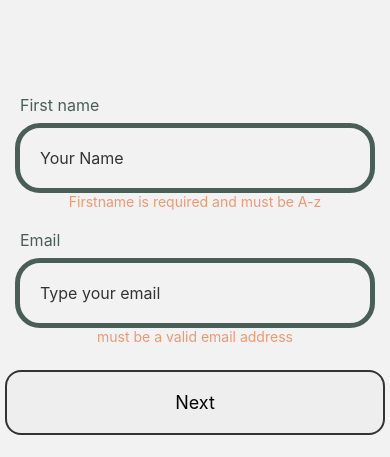
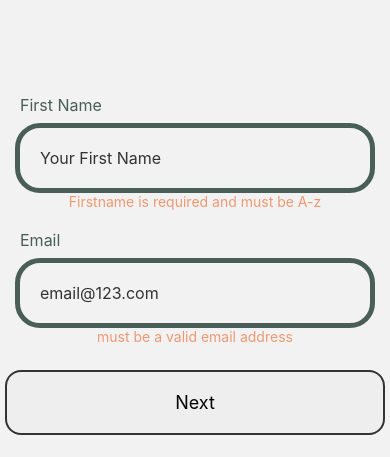
Before and after one commit to JamiesonCurrie/meta-react-native-capstone, a React Native app: screen /Profile in a window 390 px wide. Shown: the part 384-841 px from the top of the page. Built offline with nearby package versions, Linux system fonts and the light colour scheme.

Commit message:
put reused code into components

```diff
--- a/App.js
+++ b/App.js
@@ -138,7 +138,7 @@ const localStyles = StyleSheet.create({
   , marginVertical: 5
   }
 , profileImageText: {
-    fontSize: 24
+    fontSize: 32
   }
 , logo: {
     width:          250
--- /dev/null
+++ b/components/ProfileField.js
@@ -0,0 +1,24 @@
+/*****************************************************************************/
+/*****************************************************************************/
+
+import { Text, TextInput } from 'react-native';
+import { styles }          from '../styles/styles';
+
+/*****************************************************************************/
+
+const ProfileField = ({valid, text, warningText, textInputProps}) => (
+  <>
+    <Text style={styles.labelText}>{text}</Text>
+    <TextInput style={styles.inputText} {...textInputProps} />
+    {!valid &&
+      <Text style={styles.warningText}>{warningText}</Text>
+    }
+  </>
+);
+
+/*****************************************************************************/
+
+export default ProfileField;
+
+/*****************************************************************************/
+/*****************************************************************************/
--- /dev/null
+++ b/components/ProfileOption.js
@@ -0,0 +1,43 @@
+/*****************************************************************************/
+/*****************************************************************************/
+
+import { Text, View, StyleSheet } from 'react-native';
+
+import CheckBox from "expo-checkbox";
+
+import { themeColours } from '../styles/styles';
+
+/*****************************************************************************/
+
+const ProfileOption = ({text, checkboxProps}) => (
+  <View style={localStyles.checkBoxRow}>
+    <CheckBox style={localStyles.checkbox} {...checkboxProps} />
+    <Text style={localStyles.checkboxText}>{text}</Text>
+  </View>
+);
+
+/*****************************************************************************/
+
+const localStyles = StyleSheet.create({
+  checkBoxRow: {
+    flexDirection:  'row'
+  , justifyContent: 'flex-start'
+  , alignItems:     'center'
+  , marginVertical: 8
+  }
+, checkboxText: {
+    textAlignVertical: 'center'
+  , fontSize:          18
+  , color:             themeColours.p1
+  }
+, checkbox: {
+    marginHorizontal: 20
+  }
+});
+
+/*****************************************************************************/
+
+export default ProfileOption;
+
+/*****************************************************************************/
+/*****************************************************************************/
--- a/screens/Onboarding.js
+++ b/screens/Onboarding.js
@@ -1,11 +1,13 @@
-import { useEffect, useState, useContext }              from "react";
-import { Text, View, TextInput, Pressable, StyleSheet, Alert, Image } from "react-native";
+import { useEffect, useState, useContext } from "react";
+import { Text, View, TextInput, Pressable, StyleSheet, Alert } from "react-native";
 
 import AsyncStorage from '@react-native-async-storage/async-storage';
 
 import { validateEmail, validateName } from '../utils';
 import { styles }                      from '../styles/styles';
 import { ProfileContext }              from '../context/ProfileContext';
+
+import ProfileField from '../components/ProfileField';
 
 /*****************************************************************************/
 
@@ -16,8 +18,8 @@ const Onboarding = () => {
   , setIsOnboardingCompleted
   } = useContext(ProfileContext);
 
-  const [validFirstname, setValidFirstname] = useState(true);
-  const [validEmail,     setValidEmail]     = useState(true);
+  const [validFirstname, setValidFirstname] = useState(false);
+  const [validEmail,     setValidEmail]     = useState(false);
   const [disabled,       setDisabled]       = useState(true);
 
   const onNext = async () => {
@@ -25,8 +27,6 @@ const Onboarding = () => {
       ['firstname', profileState['firstname']]
     , ['email',     profileState['email']    ]
     ];
-
-    console.log(entries.concat([['IsOnboardingCompleted', 'true']]));
 
     try {
       await AsyncStorage.multiSet(
@@ -36,7 +36,7 @@ const Onboarding = () => {
     catch(e) {
       Alert.alert(
         'Storage Error!'
-      , 'There was an error saving to your device. ' + JSON.stringify(e, ' ')
+      , 'There was an error saving to your device. ' + e
       , [{text: 'OK'}]
       );
     }
@@ -58,11 +58,11 @@ const Onboarding = () => {
     setDisabled(disabled);
   }, [validFirstname, validEmail]);
 
-  useEffect(() => {
-    setValidFirstname(false);
-    setValidEmail(false);
-    setDisabled(true);
-  }, []);
+  //useEffect(() => {
+  //  setValidFirstname(false);
+  //  setValidEmail(false);
+  //  setDisabled(true);
+  //}, []);
 
   return (
     <View style={styles.container}>
@@ -70,30 +70,29 @@ const Onboarding = () => {
         <Text style={[styles.leadText, localStyles.leadText]}>Let us get to know you</Text>
       </View>
       <View style={localStyles.bottom}>
-        <Text style={styles.labelText}>First name</Text>
-        <TextInput
-          style={styles.inputText}
-          id={'firstname'}
-          placeholder='Your Name'
-          autoCapitalize='words'
-          value={profileState['firstname']}
-          onChangeText={(text) => dispatchProfileChange({ data: [['firstname', text]] })}
+        <ProfileField
+          valid={validFirstname}
+          text={'First Name'}
+          warningText={'Firstname is required and must be A-z'}
+          textInputProps={{
+            id:           'firstname'
+          , placeholder:  'Your First Name'
+          , value:        profileState['firstname']
+          , onChangeText: (text) => dispatchProfileChange({ data: [['firstname', text]] })
+          }}
         />
-        {!validFirstname &&
-          <Text style={styles.warningText}>Firstname is required and must be A-z</Text>
-        }
-        <Text style={styles.labelText}>Email</Text>
-        <TextInput
-          style={styles.inputText}
-          id={'email'}
-          placeholder='Type your email'
-          value={profileState['email']}
-          onChangeText={(text) => dispatchProfileChange({ data: [['email', text]] })}
-          keyboardType='email-address'
+        <ProfileField
+          valid={validEmail}
+          text={'Email'}
+          warningText={'must be a valid email address'}
+          textInputProps={{
+            id:           'email'
+          , placeholder:  'email@123.com'
+          , keyboardType: 'email-address'
+          , value:        profileState['email']
+          , onChangeText: (text) => dispatchProfileChange({ data: [['email', text]] })
+          }}
         />
-        {!validEmail &&
-          <Text style={styles.warningText}>must be a valid email address</Text>
-        }
         <Pressable
           style={[styles.button, (disabled) ? styles.buttonDisabled : styles.buttonEnabled]}
           disabled={disabled}
@@ -111,7 +110,7 @@ const Onboarding = () => {
 const localStyles = StyleSheet.create({
   top:  {
     flex: 1
-  , justifyContent: 'center'
+  , justifyContent: 'space-around'
   }
 , bottom:  {
     flex: 1
--- a/screens/Profile.js
+++ b/screens/Profile.js
@@ -1,21 +1,23 @@
 /*****************************************************************************/
 /*****************************************************************************/
 
-import { useContext, useEffect, useRef, useState }      from "react";
-import { ScrollView, View, Text, TextInput, Pressable } from "react-native";
-import { StyleSheet, Alert }                            from "react-native";
+import { useContext, useEffect, useRef, useState }             from "react";
+import { ScrollView, View, Text, Pressable, StyleSheet, Alert} from "react-native";
 
 import AsyncStorage from '@react-native-async-storage/async-storage';
 
 import * as ImagePicker from 'expo-image-picker';
-import CheckBox         from "expo-checkbox";
-
-import { blankProfile, validateEmail, validateName, validatePhoneNumber } from '../utils';
 
 import { styles, themeColours } from '../styles/styles';
 import { ProfileContext }       from '../context/ProfileContext';
+import {
+  blankProfile
+, validateEmail, validateName, validatePhoneNumber
+} from '../utils';
 
-import ProfileImage             from '../components/ProfileImage';
+import ProfileImage  from '../components/ProfileImage';
+import ProfileOption from '../components/ProfileOption';
+import ProfileField  from '../components/ProfileField';
 
 /*****************************************************************************/
 
@@ -28,9 +30,9 @@ const Profile = ({navigation}) => {
   } = useContext(ProfileContext);
 
   const [validFirstname,   setValidFirstname]   = useState(false);
-  const [validLastname,    setValidLastname]    = useState(false);
+  const [validLastname,    setValidLastname]    = useState(true);
   const [validEmail,       setValidEmail]       = useState(false);
-  const [validPhoneNumber, setValidPhoneNumber] = useState(false);
+  const [validPhoneNumber, setValidPhoneNumber] = useState(true);
 
   const [disabled,         setDisabled]         = useState(true);
   const [savedProfile,     setSavedProfile]     = useState(true);
@@ -41,10 +43,10 @@ const Profile = ({navigation}) => {
   const pickImage = async () => {
     // No permissions request is necessary for launching the image library
     let result = await ImagePicker.launchImageLibraryAsync({
-      mediaTypes: ImagePicker.MediaTypeOptions.All,
-      allowsEditing: true,
-      aspect: [4, 3],
-      quality: 1,
+      mediaTypes:    ImagePicker.MediaTypeOptions.All
+    , allowsEditing: true
+    , aspect:        [4, 3]
+    , quality:       1
     });
 
     if (!result.canceled) {
@@ -53,8 +55,9 @@ const Profile = ({navigation}) => {
   };
 
   const triggerClearStorage = async () => {
-    const box = Object.keys(profileRef.current);
-    box.push('IsOnboardingCompleted');
+    const box = ['IsOnboardingCompleted'].concat(
+      Object.keys(profileRef.current)
+    );
     console.log(box);
     try {
       await AsyncStorage.multiRemove(box);
@@ -112,17 +115,38 @@ const Profile = ({navigation}) => {
     dispatchProfileChange({ data: Object.entries(profileRef.current) });
   };
 
-  useEffect(() => setValidFirstname(validateName(profileState['firstname'])), [profileState['firstname']]);
-  useEffect(() => setValidLastname(validateName(profileState['lastname'])),   [profileState['lastname']]);
-  useEffect(() => setValidEmail(validateEmail(profileState['email'])),        [profileState['email']]);
-  useEffect(() =>
-    setValidPhoneNumber(validatePhoneNumber(profileState['phone_number']))
-  , [profileState['phone_number']]);
+  //required fields
+  useEffect(() => {
+    setValidFirstname(validateName(profileState['firstname']));
+  }, [profileState['firstname']]);
 
+  useEffect(() => {
+    setValidEmail(validateEmail(profileState['email']));
+  }, [profileState['email']]);
+
+  //not required
+  useEffect(() => {
+    const valid = (profileState['lastname'] === '')
+    ? true
+    : validateName(profileState['lastname'])
+    ;
+    setValidLastname(valid);
+  }, [profileState['lastname']]);
+
+  useEffect(() => {
+    const valid = (profileState['phone_number'] === '')
+    ? true
+    : validatePhoneNumber(profileState['phone_number'])
+    ;
+    setValidPhoneNumber(valid);
+  }, [profileState['phone_number']]);
+
+  //disable buttons
   useEffect(() => {
     setDisabled(!(validEmail && validFirstname && validLastname && validPhoneNumber))
   }, [validFirstname, validLastname, validEmail, validPhoneNumber]);
 
+  //check if profile fields have changed
   useEffect(() => {
     const filteredKeys = Object.keys(profileState).filter((v) =>
       (profileState[v] !== profileRef.current[v])
@@ -130,15 +154,23 @@ const Profile = ({navigation}) => {
     setSavedProfile((filteredKeys.length === 0));
   }, [profileState]);
 
+  //check if the save button is enabled
   useEffect(() => {
     setAllowSave((!savedProfile && !disabled))
   }, [savedProfile, disabled]);
 
   useEffect(() => {
+    //required fields
     setValidFirstname(validateName(profileState['firstname']));
-    setValidLastname(validateName(profileState['lastname']));
     setValidEmail(validateEmail(profileState['email']));
-    setValidPhoneNumber(validatePhoneNumber(profileState['phone_number']));
+
+    //not required
+    if (profileState['lastname'] !== '') {
+      setValidLastname(validateName(profileState['lastname']));
+    }
+    if (profileState['phone_number'] !== '') {
+      setValidPhoneNumber(validatePhoneNumber(profileState['phone_number']));
+    }
   }, []);
 
   return (
@@ -149,7 +181,7 @@ const Profile = ({navigation}) => {
         <View style={localStyles.buttonRow}>
           <ProfileImage
             imageStyle={localStyles.profileImage}
-            imageStyleText={localStyles.profileImageText}
+            imageTextStyle={localStyles.profileImageText}
           />
           <Pressable
             style={[styles.button, styles.buttonEnabled]}
@@ -164,87 +196,83 @@ const Profile = ({navigation}) => {
             <Text style={styles.buttonText}>Remove</Text>
           </Pressable>
         </View>
-        <Text style={styles.labelText}>First name</Text>
-        <TextInput
-          style={styles.inputText}
-          id={'profile_firstname'}
-          placeholder={'Firstname'}
-          autoCapitalize='words'
-          value={profileState['firstname']}
-          onChangeText={(text) => handleChange('firstname', text)}
+        <ProfileField
+          valid={validFirstname}
+          text={'First Name'}
+          warningText={'Firstname is required and must be A-z'}
+          textInputProps={{
+            id:             'firstname'
+          , placeholder:    'First name'
+          , value:          profileState['firstname']
+          , onChangeText:   (text) => handleChange('firstname', text)
+          , autoCapitalize: 'words'
+          }}
         />
-        {!validFirstname &&
-          <Text style={styles.warningText}>Firstname is required and must be A-z</Text>
-        }
-        <Text style={styles.labelText}>Last name</Text>
-        <TextInput
-          style={styles.inputText}
-          id={'profile_lastname'}
-          placeholder={'Lastname'}
-          autoCapitalize='words'
-          value={profileState['lastname']}
-          onChangeText={(text) => handleChange('lastname', text)}
+        <ProfileField
+          valid={validLastname}
+          text={'Last Name'}
+          warningText={'Lastname must be A-z'}
+          textInputProps={{
+            id:             'lastname'
+          , placeholder:    'Last name'
+          , value:          profileState['lastname']
+          , onChangeText:   (text) => handleChange('lastname', text)
+          , autoCapitalize: 'words'
+          }}
         />
-        {!validLastname &&
-          <Text style={styles.warningText}>Lastname is required and must be A-z</Text>
-        }
-        <Text style={styles.labelText}>Email</Text>
-        <TextInput
-          style={styles.inputText}
-          id={'profile_email'}
-          placeholder='email@address.com'
-          value={profileState['email']}
-          onChangeText={(text) => handleChange('email', text)}
-          keyboardType='email-address'
+        <ProfileField
+          valid={validEmail}
+          text={'Email'}
+          warningText={'must be a valid email address'}
+          textInputProps={{
+            id:           'email'
+          , placeholder:  'email@123.com'
+          , value:        profileState['email']
+          , onChangeText: (text) => handleChange('email', text)
+          , keyboardType: 'email-address'
+          }}
         />
-        {!validEmail &&
-          <Text style={styles.warningText}>must be a valid email address</Text>
-        }
-        <Text style={styles.labelText}>Phone Number</Text>
-        <TextInput
-          style={styles.inputText}
-          id={'profile_phone_number'}
-          placeholder='9991234567'
-          value={profileState['phone_number']}
-          onChangeText={(text) => handleChange('phone_number', text)}
-          keyboardType='number-pad'
+        <ProfileField
+          valid={validPhoneNumber}
+          text={'Phone Number'}
+          warningText={'must be a valid phone number: 789 555 1234'}
+          textInputProps={{
+            id:           'phone_number'
+          , placeholder:  '7895551234'
+          , value:        profileState['phone_number']
+          , onChangeText: (text) => handleChange('phone_number', text)
+          , keyboardType: 'number-pad'
+          }}
         />
-        {!validPhoneNumber &&
-          <Text style={styles.warningText}>must be a valid phone number: 17895551234</Text>
-        }
         <Text style={styles.leadText}>Email Notifications</Text>
-        <View style={localStyles.checkBoxRow}>
-          <CheckBox
-            style={localStyles.checkbox}
-            value={profileState['email_orders']}
-            onValueChange={(checked) => handleChange('email_orders', checked)}
-          />
-          <Text style={localStyles.checkboxText}>Order statuses</Text>
-        </View>
-        <View style={localStyles.checkBoxRow}>
-          <CheckBox
-            style={localStyles.checkbox}
-            value={profileState['email_password_changes']}
-            onValueChange={(checked) => handleChange('email_password_changes', checked)}
-          />
-          <Text style={localStyles.checkboxText}>Password changes</Text>
-        </View>
-        <View style={localStyles.checkBoxRow}>
-          <CheckBox
-            style={localStyles.checkbox}
-            value={profileState['email_specials']}
-            onValueChange={(checked) => handleChange('email_specials', checked)}
-          />
-          <Text style={localStyles.checkboxText}>Special Offers</Text>
-        </View>
-        <View style={localStyles.checkBoxRow}>
-          <CheckBox
-            style={localStyles.checkbox}
-            value={profileState['email_newsletter']}
-            onValueChange={(checked) => handleChange('email_newsletter', checked)}
-          />
-          <Text style={localStyles.checkboxText}>Newsletter</Text>
-        </View>
+        <ProfileOption
+          text={'Order status'}
+          checkboxProps={{
+            value: profileState['email_orders']
+          , onValueChange: (checked) => handleChange('email_orders', checked)
+          }}
+        />
+        <ProfileOption
+          text={'Password changes'}
+          checkboxProps={{
+            value: profileState['email_password_changes']
+          , onValueChange: (checked) => handleChange('email_password_changes', checked)
+          }}
+        />
+        <ProfileOption
+          text={'Special Offers'}
+          checkboxProps={{
+            value: profileState['email_specials']
+          , onValueChange: (checked) => handleChange('email_specials', checked)
+          }}
+        />
+        <ProfileOption
+          text={'Newsletter'}
+          checkboxProps={{
+            value: profileState['email_newsletter']
+          , onValueChange: (checked) => handleChange('email_newsletter', checked)
+          }}
+        />
         <Pressable
           style={[styles.button, localStyles.logoutButton]}
           onPress={triggerClearStorage}
@@ -281,20 +309,6 @@ const localStyles = StyleSheet.create({
   , justifyContent: 'space-around'
   , alignItems:     'center'
   }
-, checkBoxRow: {
-    flexDirection:  'row'
-  , justifyContent: 'flex-start'
-  , alignItems:     'center'
-  , marginVertical: 8
-  }
-, checkboxText: {
-    textAlignVertical: 'center'
-  , fontSize:       18
-  , color:         themeColours.p1
-  }
-, checkbox: {
-    marginHorizontal: 20
-  }
 , profileImage: {
     width:      130
   , height:     130
--- a/utils/index.js
+++ b/utils/index.js
@@ -12,7 +12,7 @@ export const validateName = (name) => (
 );
 
 export const validatePhoneNumber = (phoneNumber) => (
-  phoneNumber.match(/^1[0-9]{10}$/)
+  phoneNumber.match(/^[1-9][0-9]{9}$/)
 );
 
 /*****************************************************************************/
```
Also changed, not shown: components/ProfileImage.js (+4 -4 lines).
